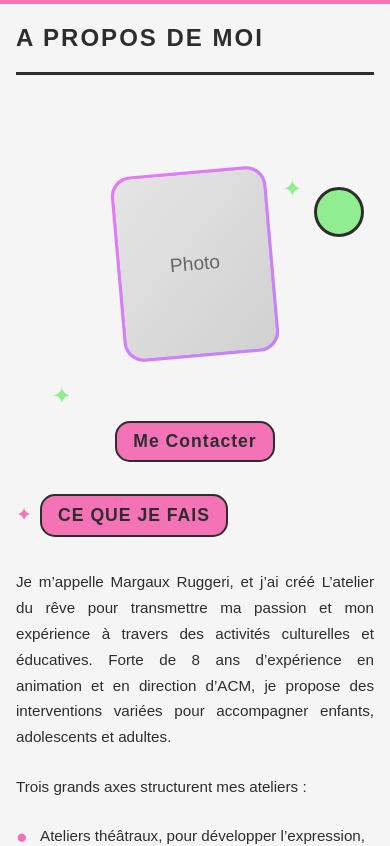
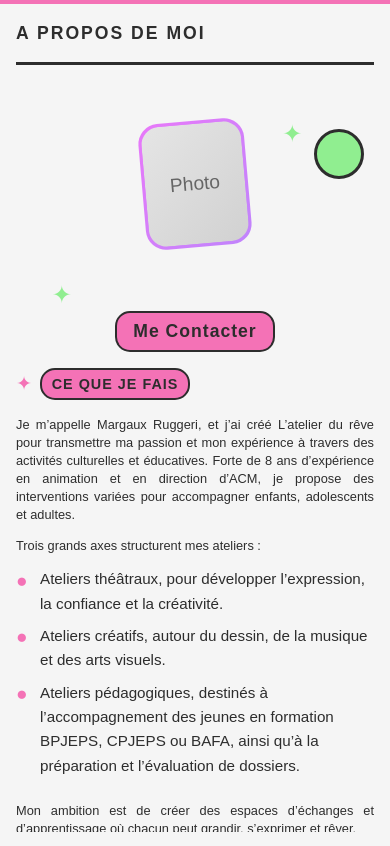
Before and after one commit to Eadroma/Atelier-Du-Reve-Portfolio, a React (Vite) app: page / in a window 390 px wide. Shown: the part 840-1686 px from the top of the page. Built offline with nearby package versions, Linux system fonts and the light colour scheme; a web font is replaced by a local one.

Commit message:
style: Adjust responsive design for About page and App styles

```diff
--- a/src/App.scss
+++ b/src/App.scss
@@ -21,3 +21,16 @@ section {
   scroll-snap-align: start;
   scroll-snap-stop: always;
 }
+
+// Responsive: permet aux sections d'être plus hautes sur mobile
+@media (max-width: 768px) {
+  html {
+    scroll-snap-type: none; // Désactive le scroll snap sur mobile
+  }
+
+  section {
+    height: auto; // Permet aux sections d'être plus hautes si nécessaire
+    min-height: 100vh; // Garde au minimum la hauteur d'écran
+    scroll-snap-align: none; // Désactive l'alignement snap
+  }
+}
--- a/src/Pages/About.scss
+++ b/src/Pages/About.scss
@@ -4,7 +4,7 @@
   min-height: 100vh;
   height: 100vh;
   background: #f5f5f5;
-  padding: 2rem;
+  padding: 0;
   font-family: "Arial", sans-serif;
 
   // Back to top button (scoped to about page only)
@@ -131,6 +131,10 @@
         font-weight: bold;
         color: #2d2d2d;
       }
+    }
+
+    p:last-child {
+      margin-bottom: 0;
     }
 
     ul {
@@ -303,25 +307,91 @@
 // Responsive design
 @media (max-width: 768px) {
   .about-container {
-    padding: 1rem;
+    height: 100vh; // Forcer la hauteur d'écran sur mobile
+    max-height: 100vh; // Empêcher le débordement
+    padding: 1rem; // Padding uniforme sur tous les côtés
+    overflow-y: auto; // Permettre le scroll interne si nécessaire
+    box-sizing: border-box; // Inclure le padding dans la hauteur
+  }
+
+  .about-layout {
+    padding: 0; // Retire le padding supplémentaire
+    max-width: none; // Supprime la contrainte de largeur
+    height: 100%; // Prend toute la hauteur disponible
+    display: flex; // S'assurer que flexbox est actif
+    flex-direction: column; // Direction colonne
+    overflow: hidden; // Empêcher le débordement
+  }
+
+  .about-header {
+    margin-bottom: 1rem; // Espace minimal
+    flex-shrink: 0; // Ne pas rétrécir
+
+    .about-main-title {
+      font-size: 1.1rem; // Titre compact
+    }
+
+    .header-line {
+      margin-bottom: 0.5rem; // Ligne plus proche
+    }
   }
 
   .about-main-content {
     grid-template-columns: 1fr;
-    gap: 2rem;
+    gap: 1rem; // Gap minimal
+    flex: 1; // Prend l'espace restant
+    overflow-y: auto; // Scroll si nécessaire
   }
 
   .about-right {
     order: -1;
   }
 
+  // Ajustements pour les sections de texte
+  .what-i-do-section {
+    .section-title {
+      margin-bottom: 1rem; // Espace minimal
+
+      span:last-child {
+        font-size: 0.9rem; // Taille compacte
+        padding: 0.2rem 0.6rem; // Padding minimal
+      }
+    }
+
+    .description-text {
+      font-size: 0.8rem; // Texte compact
+      line-height: 1.4; // Interligne serré
+
+      p {
+        margin-bottom: 0.8rem; // Espacement minimal
+      }
+    }
+  }
+
+  .skills-buttons {
+    .skills-label {
+      margin-bottom: 1rem; // Espace minimal
+
+      span:last-child {
+        font-size: 0.9rem; // Taille compacte
+        padding: 0.2rem 0.6rem; // Padding minimal
+      }
+    }
+  }
+
   .profile-frame .profile-photo .photo-placeholder {
-    width: 150px;
-    height: 180px;
+    width: 100px; // Très compact
+    height: 120px;
   }
 
   .skills-grid {
     grid-template-columns: 1fr !important;
+    gap: 0.8rem; // Gap réduit
+
+    .skill-button {
+      padding: 0.5rem; // Padding très réduit
+      font-size: 0.75rem; // Texte compact
+    }
 
     .skill-button:nth-child(3) {
       max-width: 100%;
```
